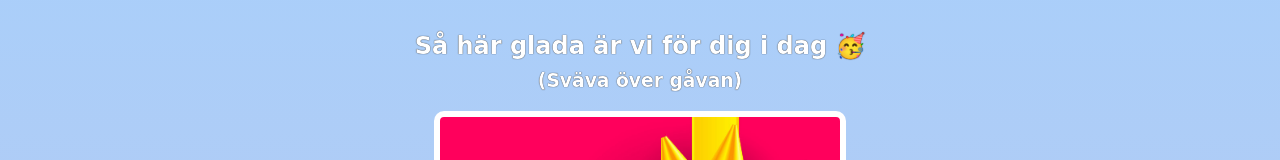
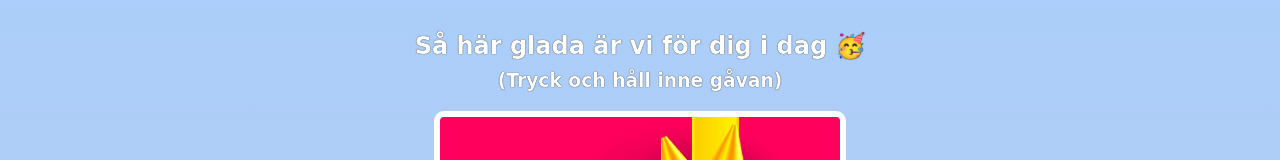
Before and after one commit to danielbotten/Anton-birthdaycard, a website built with Vite: page index.html in a window 1280 px wide. Shown: the part 360-520 px from the top of the page. Built offline with nearby package versions, Linux system fonts and the light colour scheme; a web font is replaced by a local one.

Commit message:
Update index.html

```diff
--- a/index.html
+++ b/index.html
@@ -15,7 +15,7 @@
 
         <div class="gift-section">
             <h2 class="gift-title">Så här glada är vi f&ouml;r dig i dag 🥳</h2>
-            <h3 class="gift-hint">(Sväva &ouml;ver gåvan)</h3>
+            <h3 class="gift-hint">(Tryck och håll inne gåvan)</h3>
             <div class="gift-img" id="gift-img-happy"></div>
         </div>
 
```
